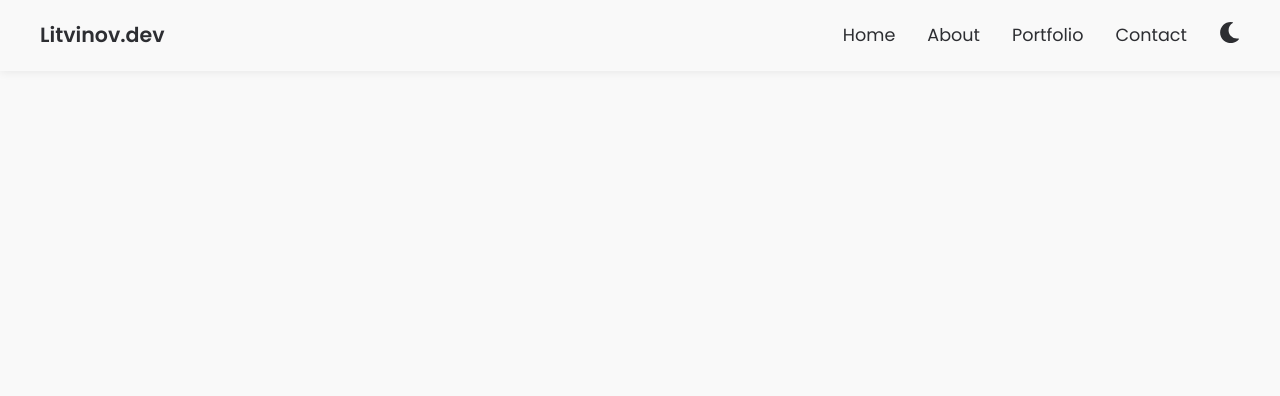
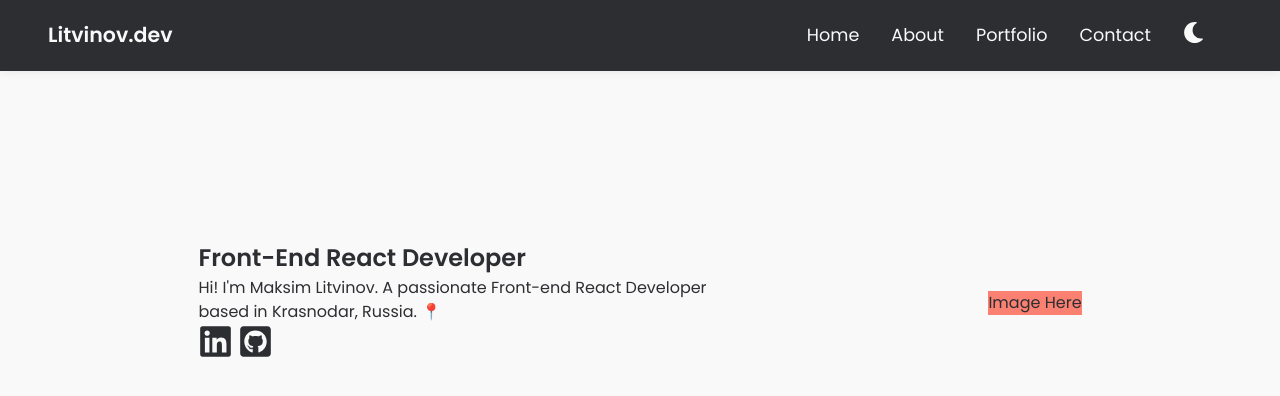
Before and after one commit to litvnvdev/maksim_litvinov_website, a React (Vite) app: page / in a window 1280 px wide. Shown: the top 396 px of the page. Built offline with nearby package versions, Linux system fonts and the light colour scheme.

Commit message:
Work with Hero section

```diff
--- a/src/App.tsx
+++ b/src/App.tsx
@@ -2,9 +2,9 @@ import { useState } from "react";
 import { ThemeProvider } from "styled-components";
 import { FaMoon } from "react-icons/fa";
 
-import { Nav } from "./components";
-import { GlobalStyles } from "./components/GlobalStyles";
-import { lightTheme, darkTheme } from "./components/Theme";
+import { Nav, Hero } from "./components";
+import { GlobalStyles } from "./styles/GlobalStyles";
+import { lightTheme, darkTheme } from "./styles/Theme";
 
 function App() {
   const [theme, setTheme] = useState("light");
@@ -14,11 +14,12 @@ function App() {
 
   return (
     <ThemeProvider theme={theme === "light" ? lightTheme : darkTheme}>
-      <GlobalStyles />
       <>
         <Nav>
           <FaMoon className="theme-icon" onClick={handleTheme} />
         </Nav>
+        <GlobalStyles />
+        <Hero />
       </>
     </ThemeProvider>
   );
--- /dev/null
+++ b/src/components/Hero.tsx
@@ -0,0 +1,38 @@
+import styled from "styled-components";
+import { FaLinkedin, FaGithubSquare } from "react-icons/fa";
+
+import { Container, Content } from "../styles/utils";
+
+const HeroText = styled.div`
+  display: flex;
+  flex-direction: column;
+  max-width: 550px;
+`;
+const HeroImg = styled.div`
+  max-width: 500px;
+  background: salmon;
+`;
+
+const Hero = () => {
+  return (
+    <section>
+      <Container direction="column">
+        <Content gap="15rem" width="107rem">
+          <HeroText>
+            <h1>Front-End React Developer</h1>
+            <p>
+              Hi! I'm Maksim Litvinov. A passionate Front-end React Developer
+              based in Krasnodar, Russia. 📍
+            </p>
+            <div>
+              <FaLinkedin size={35} /> <FaGithubSquare size={35} />
+            </div>
+          </HeroText>
+          <HeroImg>Image Here</HeroImg>
+        </Content>
+      </Container>
+    </section>
+  );
+};
+
+export default Hero;
--- a/src/components/Nav.tsx
+++ b/src/components/Nav.tsx
@@ -5,21 +5,21 @@ type NavProps = {
 };
 
 const NavMenu = styled.nav`
+  color: #f9f9f9;
+  position: fixed;
+  z-index: 200;
   font-size: 1.1rem;
   width: 100%;
-  z-index: 200;
-  position: fixed;
-  padding: 20px 0 20px 40px;
-  height: auto;
+  padding: 20px 0;
   top: 0;
   display: flex;
   justify-content: space-between;
   align-items: center;
   box-shadow: 0 0 10px rgba(0, 0, 0, 0.09);
-  background: ${({ theme }) => theme.backgorund};
+  background: #2d2e32;
 `;
 const List = styled.ul`
-  padding-right: 20px;
+  padding-right: 1rem;
   max-width: 50vw;
   display: flex;
   gap: 2rem;
@@ -33,7 +33,7 @@ const Nav = (props: NavProps) => {
   const navLinks: string[] = ["Home", "About", "Portfolio", "Contact"];
   return (
     <NavMenu>
-      <h3>Litvinov.dev</h3>
+      <h3 style={{ paddingLeft: "3rem" }}>Litvinov.dev</h3>
       <List>
         {navLinks.map((el, id) => (
           <NavLink key={el + id}>{el}</NavLink>
--- a/src/components/index.ts
+++ b/src/components/index.ts
@@ -1 +1,2 @@
 export {default as Nav} from './Nav';
+export {default as Hero} from './Hero'
--- a/src/index.css
+++ b/src/index.css
@@ -49,10 +49,7 @@
 html{
   scroll-behavior: smooth;
 }
-body {
-  position: relative;
-  min-height: 100vh;
-}
+
 ul li {
   list-style: none;
 }
--- a/src/components/GlobalStyles.ts
+++ b/src/styles/GlobalStyles.ts
@@ -3,6 +3,8 @@ import {createGlobalStyle} from 'styled-components';
 export const GlobalStyles = createGlobalStyle`
 
 body{
+    height: 100vh;
+    position: relative;
     background: ${({theme})=>theme.background};
     color: ${({theme})=>theme.text};
     font-family: "Poppins", sans-serif;
--- /dev/null
+++ b/src/styles/utils.ts
@@ -0,0 +1,31 @@
+import styled from "styled-components";
+
+type StyleProps = {
+  direction?: string;
+  gap?: string;
+  width?: string;
+};
+
+export const Container = styled.div<StyleProps>`
+  position: relative;
+  display: flex;
+  background: ${({ theme }) => theme.background};
+  flex-direction: ${(props) => props.direction};
+  max-width: 1536px;
+  padding-left: 0.5rem;
+  padding-right: 0.5rem;
+  margin-left: auto;
+  margin-right: auto;
+  padding-top: 15rem;
+`;
+export const Content = styled.div<StyleProps>`
+  margin: 0 auto;
+  max-width: ${(props) => props.width};
+  position: relative;
+  display: flex;
+  background: ${({ theme }) => theme.background};
+  flex-direction: ${(props) => props.direction};
+  justify-content: center;
+  align-items: center;
+  gap: ${(props) => props.gap};
+`;
```
Also changed, not shown: src/styles/Theme.ts (renamed from src/components/Theme.ts).
